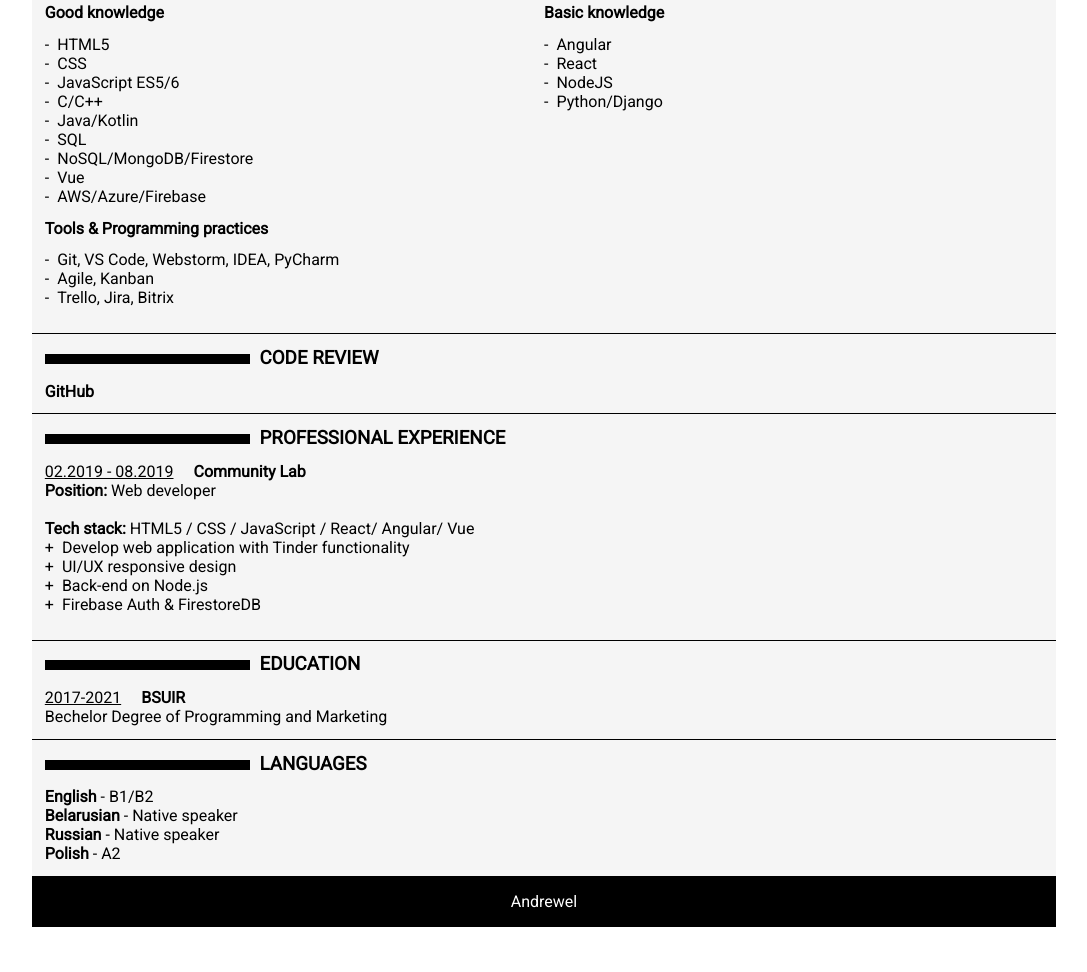
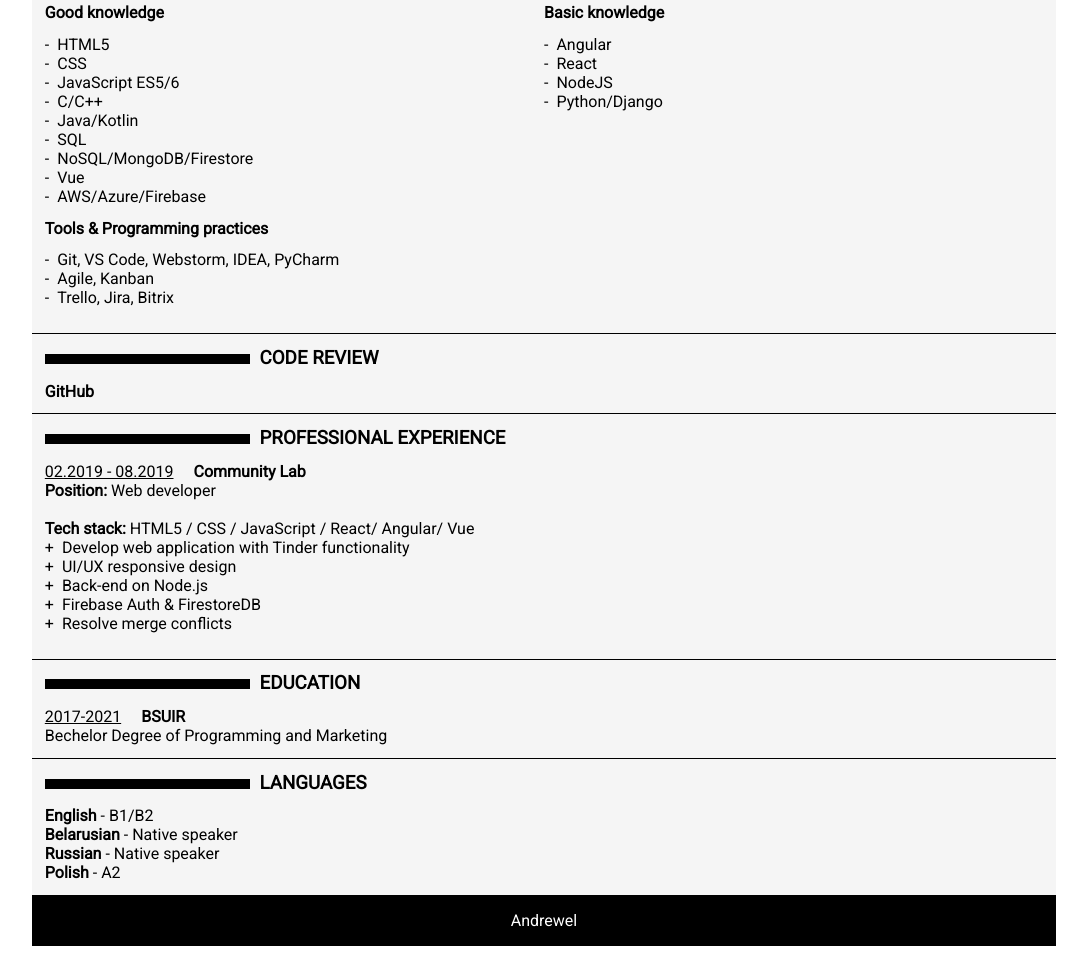
Before and after one commit to Andrewel/rsschool-2019Q1-cv, a plain HTML site: page index.html in a window 1280 px wide. Shown: the part 507-1479 px from the top of the page, without its empty margins (96-1183 px from the left). Drawn offline with Linux system fonts and the light colour scheme.

Commit message:
refactor: description

```diff
--- a/index.html
+++ b/index.html
@@ -102,6 +102,7 @@
                         <li>UI/UX responsive design</li>
                         <li>Back-end on Node.js</li>
                         <li>Firebase Auth & FirestoreDB</li>
+                        <li>Resolve merge conflicts</li>
                     </ul>
                 </div>
             </section>
```
